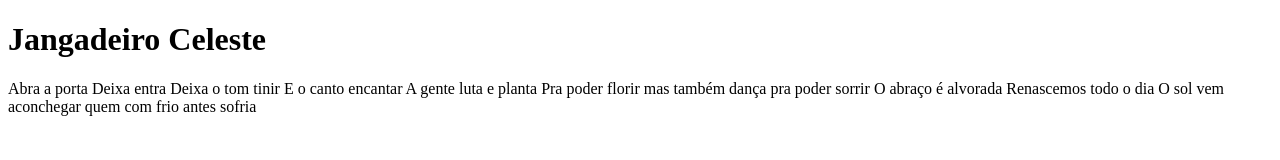
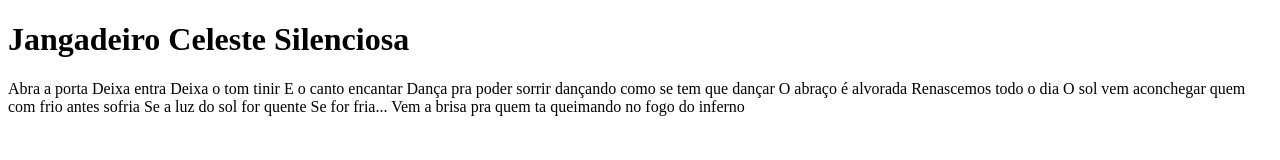
Before and after one commit to joaosportugal/teste1_joaoportugal, a plain HTML site: page index.html in a window 1280 px wide. Drawn offline with Linux system fonts and the light colour scheme.

Commit message:
feitas as modificações solicitadas pelo mantenedor

```diff
--- a/index.html
+++ b/index.html
@@ -7,20 +7,22 @@
     <title>Document</title>
 </head>
 <body>
-    <h1>Jangadeiro Celeste</h1>
+    <h1>Jangadeiro Celeste Silenciosa</h1>
     <p>Abra a porta
         Deixa entra
         Deixa o tom tinir
         E o canto encantar
 
-        A gente luta e planta
-        Pra poder florir
-        mas também dança
-        pra poder sorrir
+        Dança
+        pra poder sorrir dançando
+        como se tem que dançar
 
         O abraço é alvorada
         Renascemos todo o dia
         O sol vem aconchegar quem com frio antes sofria
+        Se a luz do sol for quente
+        Se for fria...
+        Vem a brisa pra quem ta queimando no fogo do inferno
     </p>
 </body>
 </html>
```
